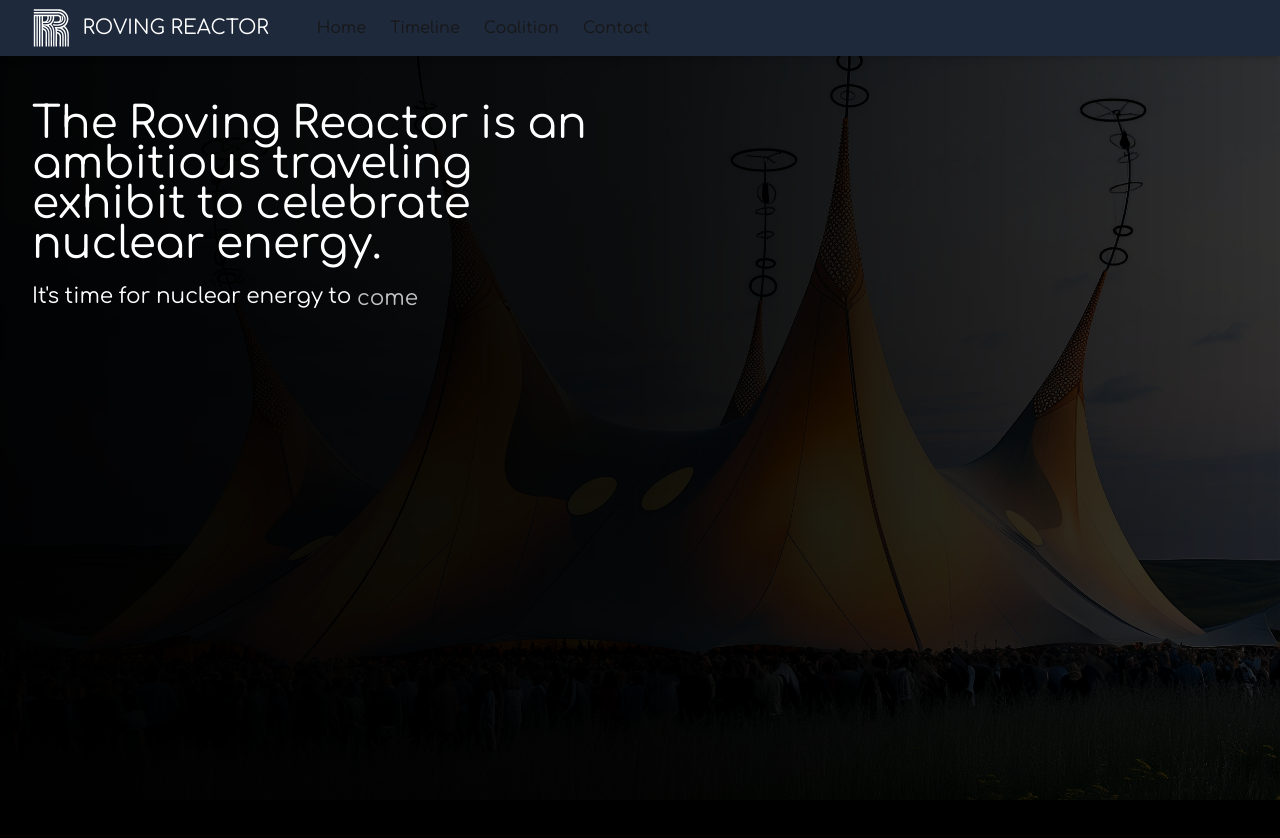
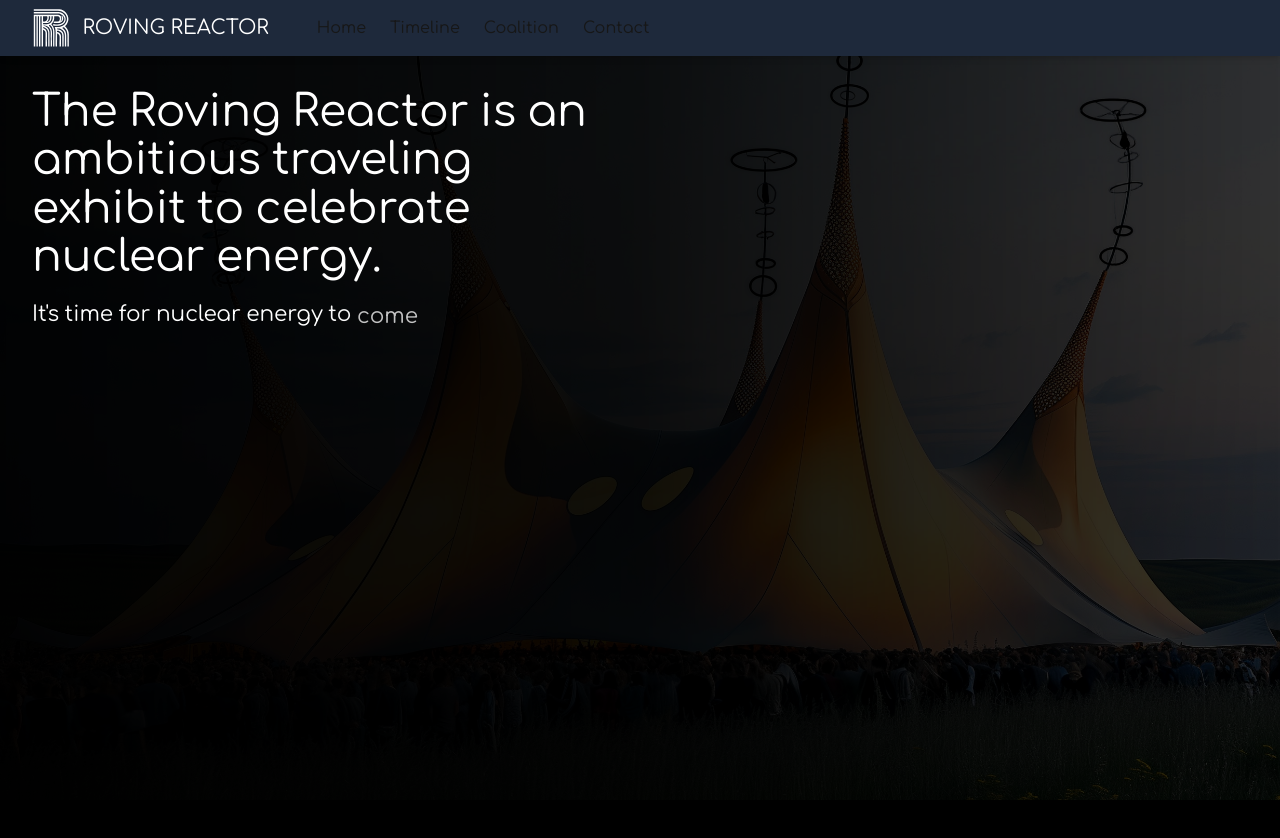
Before and after one commit to PhysicalPlant/rovingreactor_website, a Next.js app: page / in a window 1280 px wide. Shown: the top 838 px of the page. Built offline with nearby package versions, Linux system fonts and the light colour scheme.

Commit message:
Adjusting spacing.

```diff
--- a/src/app/page.tsx
+++ b/src/app/page.tsx
@@ -159,7 +159,7 @@ export default function Home() {
           }}
         />
 
-        <main className="relative pt-[calc(3.5rem+1px)] md:pt-14 mt-9 md:mt-12">
+        <main className="relative pt-[calc(3.5rem+1px)] md:pt-14 mt-6 md:mt-8">
           <div className="mx-auto max-w-7xl px-4 sm:px-6 lg:px-8">
             <div className="grid grid-cols-1 lg:grid-cols-12 gap-8">
               <div className="col-span-1 lg:col-span-6">
@@ -176,7 +176,8 @@ export default function Home() {
                         index === 0
                           ? "text-2xl sm:text-3xl md:text-4xl lg:text-[2.75rem] text-white"
                           : "text-[1.1rem] sm:text-[1.35rem] text-white"
-                      }`}>
+                      }`}
+                      style={index === 0 ? {lineHeight: "1.1"} : undefined}>
                       {paragraph.map((word, wordIndex) => (
                         <span
                           key={wordIndex}
```
